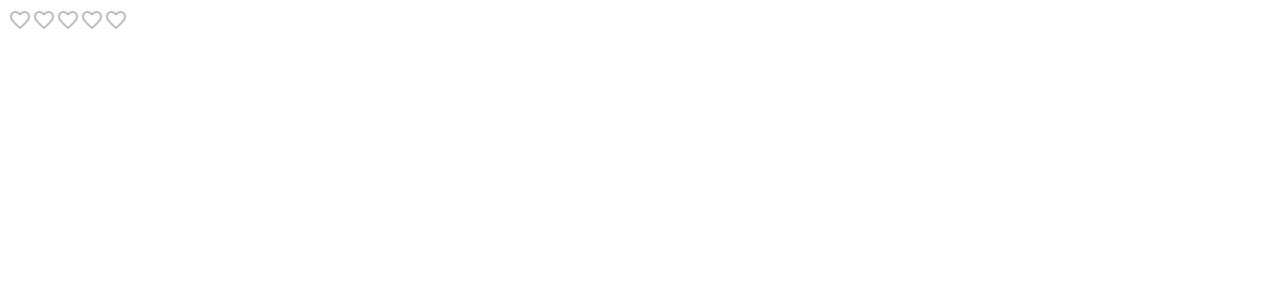
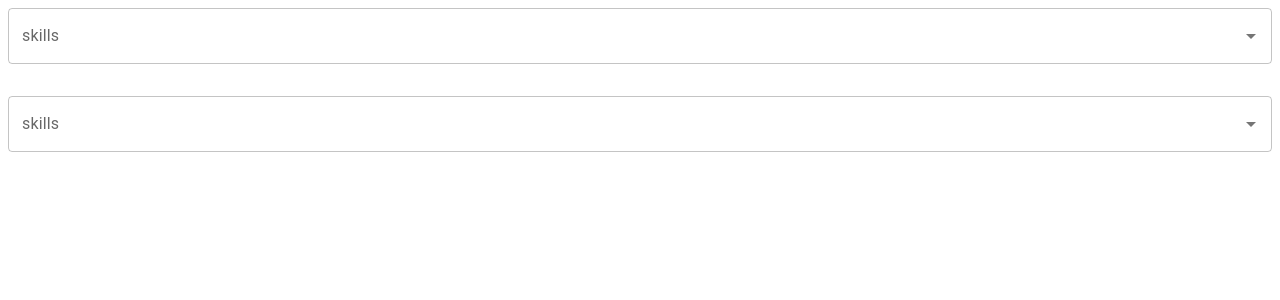
Before and after one commit to Arman-Abbasian/material_ui, a React (Create React App) app: page / in a window 1280 px wide. Shown: the top 300 px of the page. Built offline with nearby package versions, Linux system fonts and the light colour scheme; the HTML template or start-up script is replaced by a standard one.

Commit message:
make AutoCompletee components

```diff
--- a/src/App.js
+++ b/src/App.js
@@ -1,4 +1,5 @@
 import './App.css';
+import AutoCompletee from './components/AutoCompletee';
 import Butonn from './components/Buttonn';
 import CheckBoxx from './components/CheckBoxx';
 import RadioButtonn from './components/RadioButton';
@@ -11,7 +12,7 @@ import Typographyy from './components/Typographyy';
 function App() {
   return (
     <div className="App">
-        <Ratingg />
+        <AutoCompletee />
     </div>
   );
 }
--- /dev/null
+++ b/src/components/AutoCompletee.jsx
@@ -0,0 +1,43 @@
+import { Autocomplete, TextField } from "@mui/material";
+import { Stack } from "@mui/system";
+import { useState } from "react";
+
+const skills = ["HTML", "CSS", "JS"];
+const skillOptions = [
+  { id: 1, label: "HTML" },
+  { id: 2, label: "CSS" },
+  { id: 3, label: "JS" },
+];
+
+const AutoCompletee = () => {
+  const [value, setValue] = useState("");
+  const [objectValue, setObjectValue] = useState("");
+  const handleChange = (e, newvalue) => {
+    console.log(newvalue);
+    setValue(newvalue);
+  };
+  const handleObjectChange = (e, newvalue) => {
+    console.log(newvalue);
+    setObjectValue(newvalue);
+  };
+  return (
+    <Stack spacing={4}>
+      <Stack>
+        <Autocomplete
+          options={skills}
+          onChange={handleChange}
+          renderInput={(params) => <TextField {...params} label="skills" />}
+        />
+      </Stack>
+      <Stack>
+        <Autocomplete
+          options={skillOptions}
+          onChange={handleObjectChange}
+          renderInput={(params) => <TextField {...params} label="skills" />}
+        />
+      </Stack>
+    </Stack>
+  );
+};
+
+export default AutoCompletee;
```
